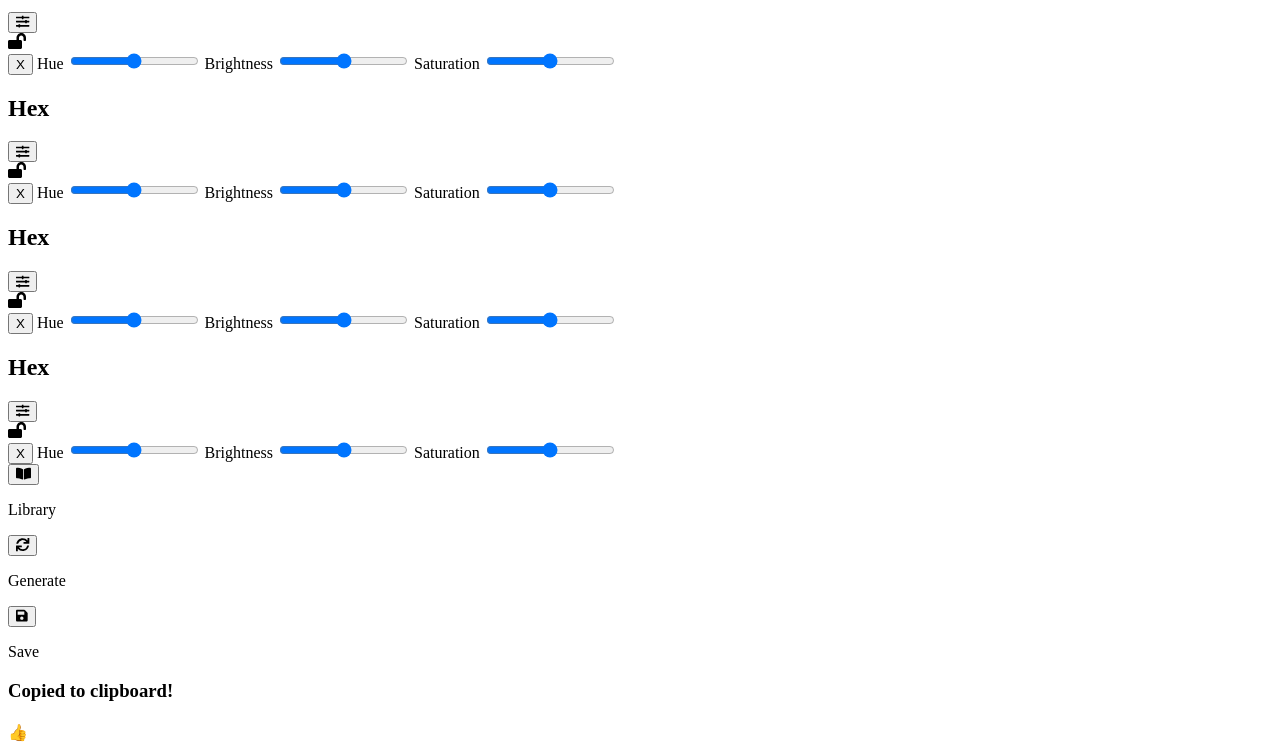
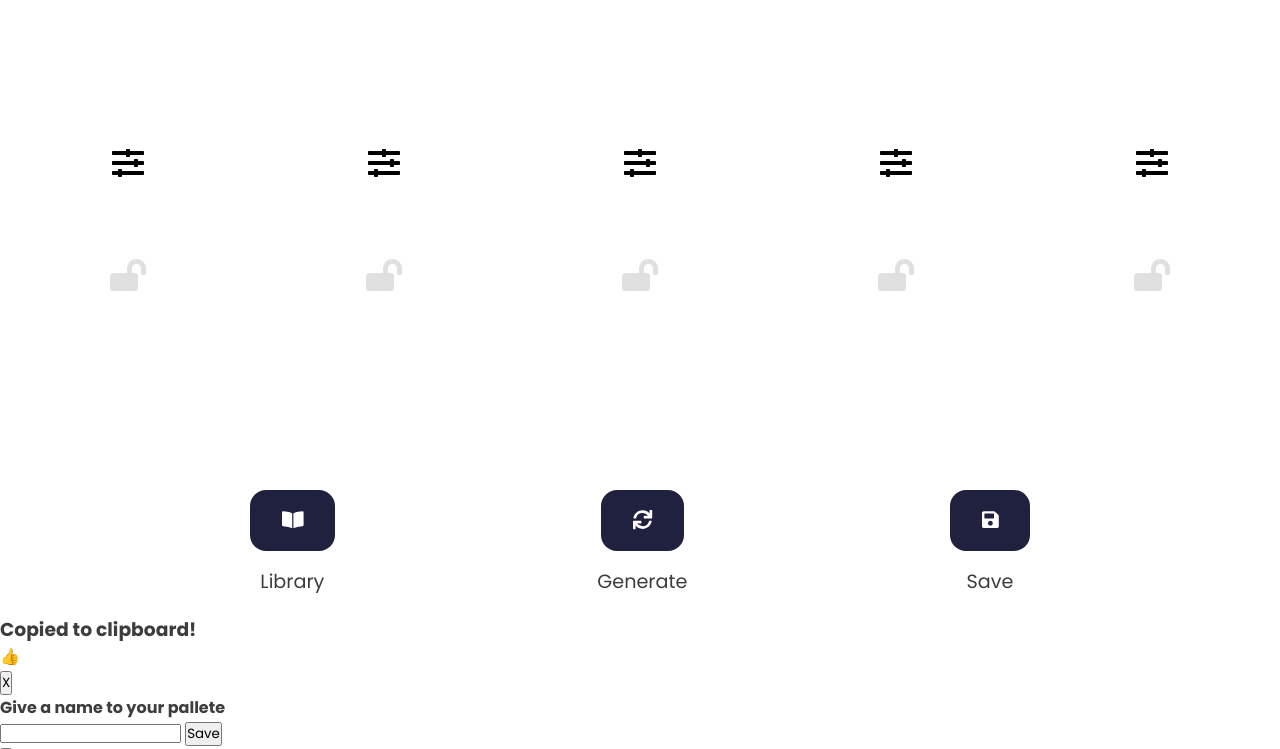
Before and after one commit to pawel-mirys/Color-Picker, a plain HTML site: page index.html in a window 1280 px wide. Shown: the part 185-934 px from the top of the page. Drawn offline with Linux system fonts and the light colour scheme.

Commit message:
Main style

```diff
--- /dev/null
+++ b/SCSS/_sections.scss
@@ -0,0 +1,94 @@
+.colors {
+    min-height: 80vh;
+    display: flex;
+    color: rgb(224, 224, 224);
+    .color {
+        height: 80vh;
+        display: flex;
+        flex: 1;
+        flex-direction: column;
+        align-items: center;
+        justify-content: space-evenly;
+        position: relative;
+        overflow: hidden;
+        h2 {
+            font-size: 2rem;
+            cursor: pointer;
+        }
+    }
+}
+
+.sliders {
+    display: flex;
+    flex-direction: column;
+    position: absolute;
+    bottom: 0%;
+    background: rgb(255, 255, 255);
+    padding: 1rem;
+    width: 80%;
+    border-top-right-radius: 1rem;
+    border-top-left-radius: 1rem;
+    transform: translateY(100px);
+    opacity: 0;
+    transition: all .5s ease-in-out;
+    pointer-events: none;
+    button {
+        position: absolute;
+        top: 0;
+        right: 0;
+        padding: .5rem;
+        border-top-left-radius: 1rem;
+        border-bottom-left-radius: 1rem;
+        border: none;
+        background: rgb(73, 73, 73);
+        color: white;
+        cursor: pointer;
+        font-weight: bold;
+    }
+    &.active {
+        opacity: 1;
+        transform: translateY(0px);
+        pointer-events: all;
+    }
+}
+
+.controls {
+    display: flex;
+    flex-direction: column;
+}
+
+.panel {
+    display: flex;
+    align-items: center;
+    justify-content: space-evenly;
+    height: 20vh;
+    button {
+        font-size: 1.2rem;
+        margin: 1rem;
+        padding: 1rem 2rem;
+        background: rgb(31, 33, 63);
+        border: none;
+        color: white;
+        cursor: pointer;
+        border-radius: 1rem;
+    }
+    p {
+        font-size: 1.2rem;
+    }
+    .library-panel,
+    .generate-panel,
+    .save-panel {
+        display: flex;
+        flex-direction: column;
+        align-items: center;
+    }
+}
+
+.adjust,
+.lock {
+    font-size: 2rem;
+    border: none;
+    background: none;
+    cursor: pointer;
+    margin: 2rem 0rem;
+}
--- a/SCSS/style.scss
+++ b/SCSS/style.scss
@@ -0,0 +1,21 @@
+@import 'sections';
+* {
+    margin: 0;
+    padding: 0;
+    box-sizing: border-box;
+}
+
+body {
+    font-family: "Poppins", sans-serif;
+    color: rgb(61, 61, 61);
+}
+
+button {
+    font-family: "Poppins", sans-serif;
+}
+
+path,
+i,
+svg {
+    pointer-events: none;
+}
```
Also changed, not shown: index.html (+2 -1 lines), css/style.css.
